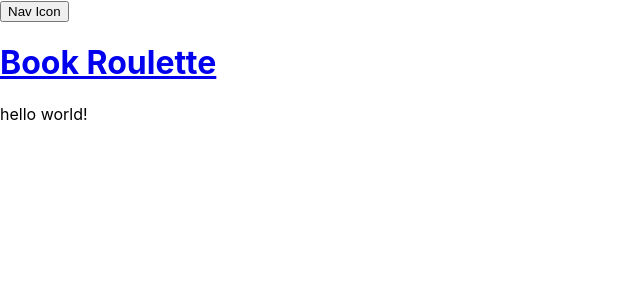
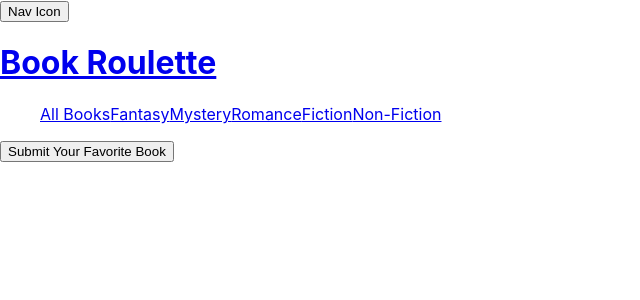
Before and after one commit to GeMMS-Project-2/book-roulette-frontend, a React (Create React App) app: page / in a window 1280 px wide. Shown: the top 300 px of the page, without its empty margins (0-640 px from the left). Built offline with nearby package versions, Linux system fonts and the light colour scheme.

Commit message:
Blocked out Nav compnonent html and links

```diff
--- a/src/components/Nav/Nav.js
+++ b/src/components/Nav/Nav.js
@@ -1,11 +1,24 @@
 import React from 'react';
+import { Link } from 'react-router-dom';
 
 function Nav(props) {
-    return (
-        <div>
-            hello world!
-        </div>
-    );
+	return (
+		<div>
+			<nav>
+				<ul>
+					<Link to='/books'>All Books</Link>
+					<Link to='/books/:genre'>Fantasy</Link>
+					<Link to='/books/:genre'>Mystery</Link>
+					<Link to='/books/:genre'>Romance</Link>
+					<Link to='/books/:genre'>Fiction</Link>
+					<Link to='/books/:genre'>Non-Fiction</Link>
+				</ul>
+				<Link to='/add-book'>
+					<button>Submit Your Favorite Book</button>
+				</Link>
+			</nav>
+		</div>
+	);
 }
 
 export default Nav;
```
